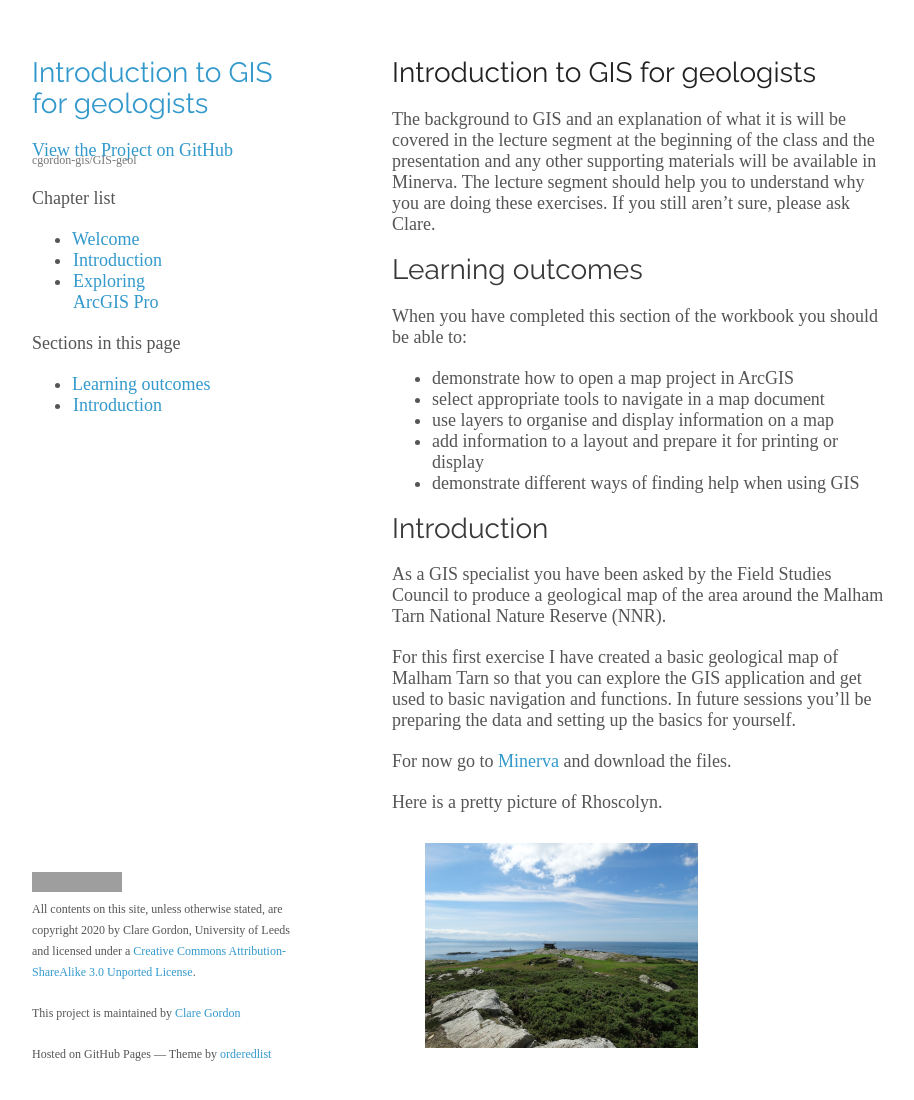
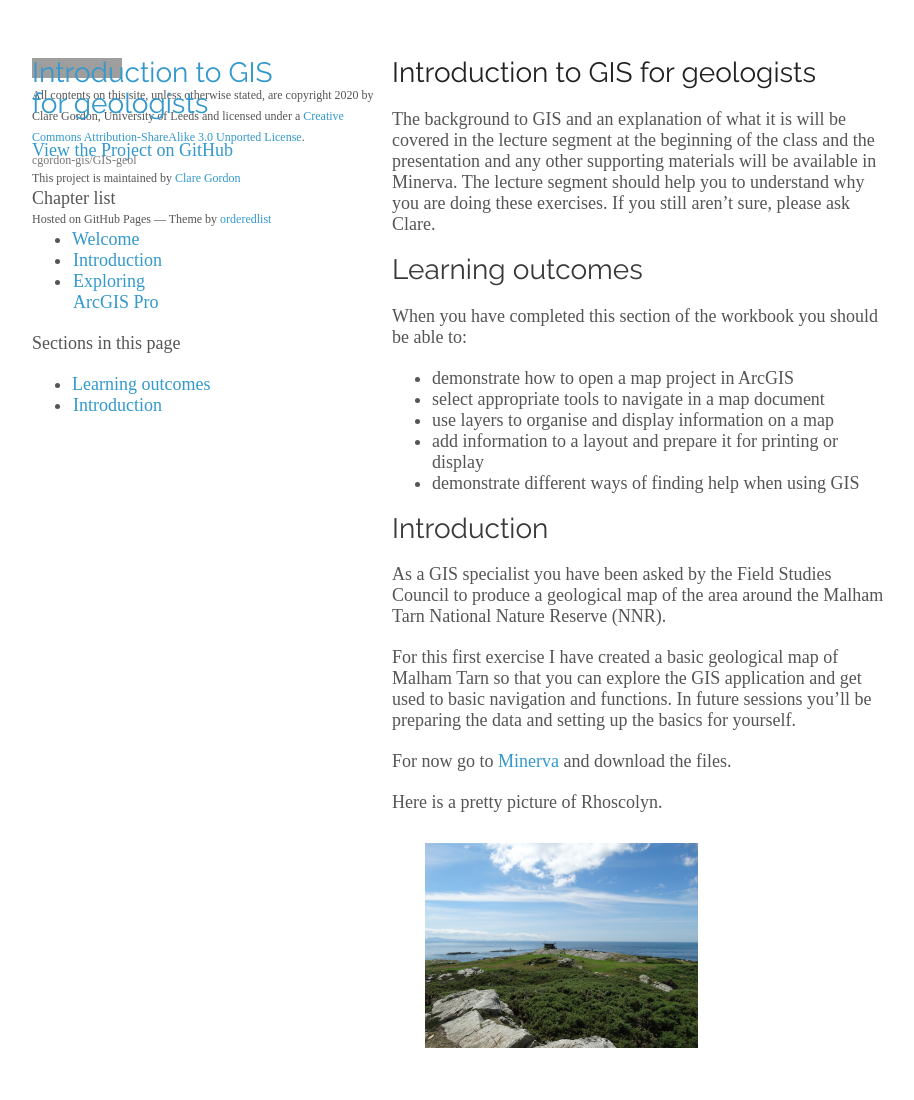
Before and after one commit to cgordon-gis/GIS-geol, a Jekyll site: the page built from index.md, in a window 1280 px wide and 1133 px high. Shown: the top 1100 px of the window, without its empty margins (178-1092 px from the left). Built offline with Jekyll 4.4.1, drawn with Linux system fonts in a browser that asks for light colours; grey boxes are pictures that could not be loaded.

Commit message:
Styles again

```diff
--- a/css/styles.css
+++ b/css/styles.css
@@ -183,10 +183,13 @@ hr {
 }
 
 footer {
-   width:270px;
-   float:left;
-   position:fixed;
-   bottom:50px;
+   /* width:270px; */
+   /* float:left; */
+   /* position:fixed; */
+   /* bottom:50px; */
+   float:none;
+   position:static;
+   width:auto;
 }
 
 @media print, screen and (max-width: 960px) {
@@ -262,6 +265,6 @@ footer {
 
 /* To show current page in sidebar page menu */
 .result li.active a {
-    color: lightgray;
-    cursor: default;
+   color: lightgray;
+   cursor: default;
 }
```
Also changed, not shown: 1 other file.
